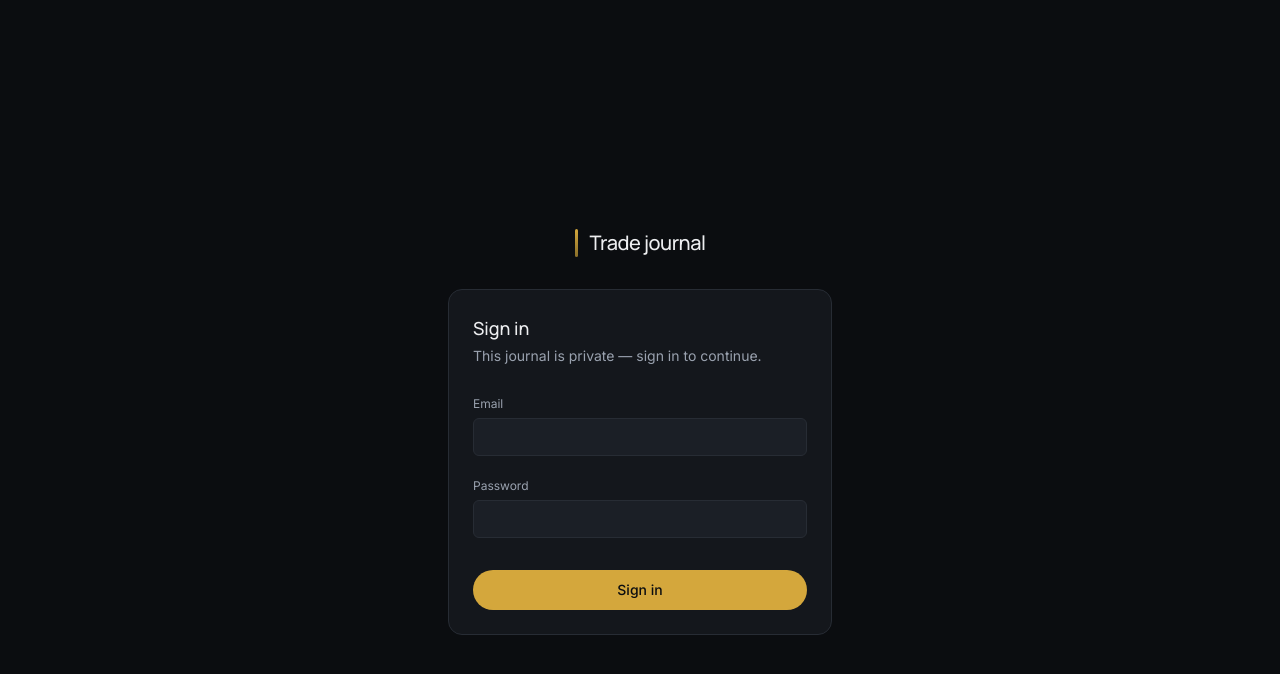
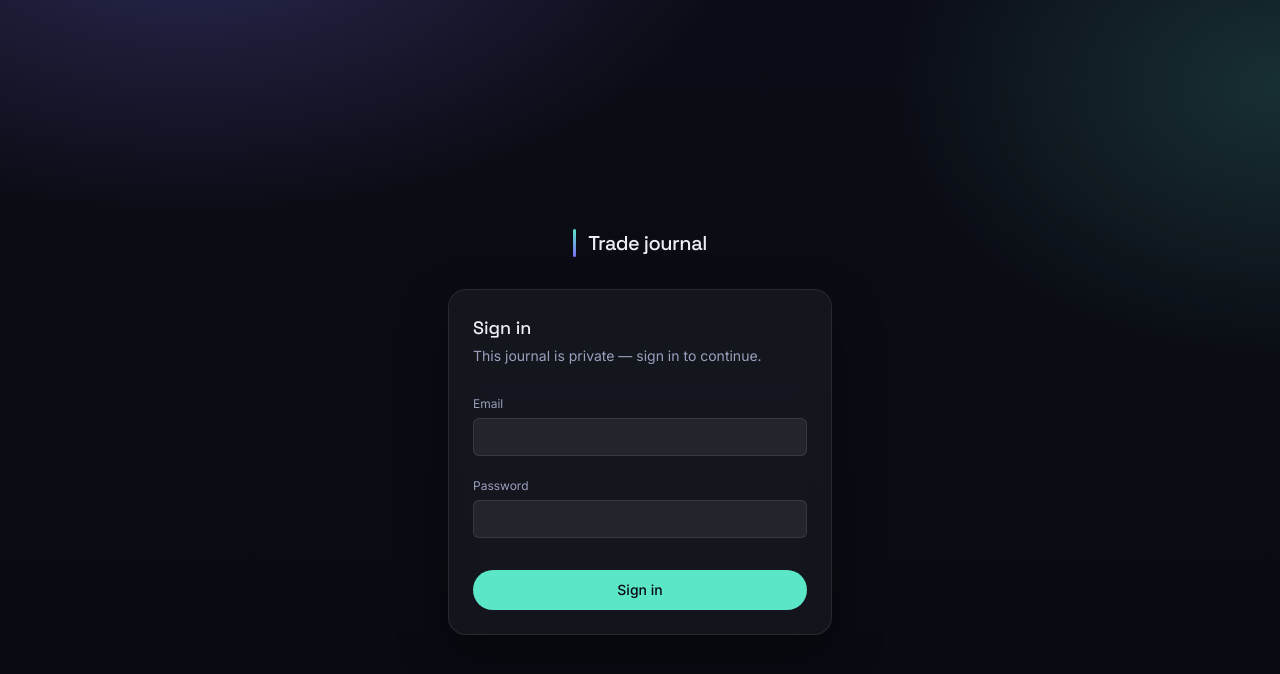
Before and after one commit to Ibex361/trade-journal, a Next.js app: page /login in a window 1280 px wide. Shown: the top 674 px of the page. Built offline with nearby package versions, Linux system fonts and the light colour scheme; no server answers; the database is empty.

Commit message:
Design refinement: rebuild foundation tokens (Concept C)

```diff
--- a/app/globals.css
+++ b/app/globals.css
@@ -1,27 +1,58 @@
 @tailwind base;
 @tailwind components;
 @tailwind utilities;
+
+/*
+ * Design tokens — Concept C ("Cinematic Depth"). These mirror the values in
+ * tailwind.config.ts so raw CSS/SVG (chart gradients, etc.) can reference the
+ * same palette Tailwind utility classes use, instead of hardcoding hex twice.
+ */
+:root {
+  --ink: #edeff7;
+  --ink-2: #9ba0be;
+  --ink-3: #5c6180;
+  --glow: #5ce6c8;
+  --glow-2: #7c6ff0;
+  --loss: #fb7185;
+  --panel: rgba(255, 255, 255, 0.045);
+  --panel-b: rgba(255, 255, 255, 0.09);
+
+  --ease-out: cubic-bezier(0.16, 1, 0.3, 1);
+  --duration-fast: 150ms;
+  --duration-base: 250ms;
+  --duration-slow: 400ms;
+}
 
 html {
   color-scheme: dark;
 }
 
 body {
-  background: #0b0d10;
-  color: #edeef0;
+  /* Atmospheric backdrop: violet glow upper-left, teal glow upper-right,
+     fading to near-black. Not `background-attachment: fixed` on purpose —
+     that's unreliable on iOS Safari/Samsung Internet, which this app has
+     been bitten by before. */
+  background: radial-gradient(900px 500px at 15% -10%, rgba(124, 111, 240, 0.28), transparent 60%),
+    radial-gradient(700px 500px at 100% 10%, rgba(92, 230, 200, 0.16), transparent 55%),
+    linear-gradient(180deg, #0b0d16 0%, #090a11 100%);
+  color: var(--ink);
 }
 
-/* Signature element: a thin vertical signal bar, echoing a trade's R-multiple */
+/*
+ * Signature element. Previously a static gold vertical bar; now the same
+ * teal-to-violet glow that is Concept C's signature motif and will run
+ * through the equity curve and progress bars once Step 3/4 rebuild those.
+ */
 .signal-bar {
   display: inline-block;
   width: 3px;
   border-radius: 2px;
-  background: linear-gradient(180deg, #d4a73c 0%, #8a6f2a 100%);
+  background: linear-gradient(180deg, var(--glow) 0%, var(--glow-2) 100%);
 }
 
 ::selection {
-  background: #d4a73c;
-  color: #0b0d10;
+  background: var(--glow);
+  color: #090a11;
 }
 
 .no-scrollbar {
@@ -34,7 +65,22 @@ body {
 
 * {
   scrollbar-width: thin;
-  scrollbar-color: #272c34 transparent;
+  scrollbar-color: var(--panel-b) transparent;
+}
+
+/*
+ * Foundation-level glass effect. Every existing panel already uses the
+ * `bg-surface-1`/`bg-surface-2` + `rounded-card` recipe (StatCard,
+ * SettingsCard, every page section, etc.), so giving that shape a blur +
+ * elevation shadow here makes the whole app read as glass immediately,
+ * without editing each component. Step 3 should formalize this into a
+ * proper shared Card/Panel component instead of this attribute-selector
+ * shim (the same technique the print rules below already use).
+ */
+[class*="rounded-card"] {
+  backdrop-filter: blur(16px);
+  -webkit-backdrop-filter: blur(16px);
+  box-shadow: 0 20px 50px rgba(0, 0, 0, 0.35);
 }
 
 /*
@@ -69,10 +115,14 @@ body {
     color: #85888d !important;
   }
   [class*="text-brass"] {
-    color: #8a6f2a !important;
+    color: #1f8a76 !important; /* darkened teal, legible on white */
+  }
+  [class*="rounded-card"] {
+    backdrop-filter: none !important;
+    box-shadow: none !important;
   }
   .signal-bar {
-    background: #8a6f2a !important;
+    background: #1f8a76 !important;
   }
   .shadow,
   .shadow-md,
--- a/app/layout.tsx
+++ b/app/layout.tsx
@@ -1,13 +1,15 @@
 import type { Metadata, Viewport } from "next";
-import { Manrope, Inter, JetBrains_Mono } from "next/font/google";
+import { Space_Grotesk, Inter, JetBrains_Mono } from "next/font/google";
 import "./globals.css";
 import AppHeader from "@/components/AppHeader";
 import { AccountProvider } from "@/lib/AccountContext";
 import { WinRateModeProvider } from "@/lib/WinRateModeContext";
 
-const manrope = Manrope({ subsets: ["latin"], variable: "--font-manrope" });
-const inter = Inter({ subsets: ["latin"], variable: "--font-inter" });
-const jbmono = JetBrains_Mono({ subsets: ["latin"], variable: "--font-jbmono" });
+// Concept C's type pairing: Space Grotesk (display) + Inter (body) + JetBrains
+// Mono (numbers). Inter/JetBrains Mono are unchanged from before.
+const spaceGrotesk = Space_Grotesk({ subsets: ["latin"], variable: "--font-display" });
+const inter = Inter({ subsets: ["latin"], variable: "--font-body" });
+const jbmono = JetBrains_Mono({ subsets: ["latin"], variable: "--font-mono" });
 
 export const metadata: Metadata = {
   title: "Trade journal",
@@ -29,7 +31,7 @@ export const metadata: Metadata = {
 };
 
 export const viewport: Viewport = {
-  themeColor: "#0b0d10",
+  themeColor: "#090a11",
 };
 
 export default function RootLayout({
@@ -38,7 +40,7 @@ export default function RootLayout({
   children: React.ReactNode;
 }) {
   return (
-    <html lang="en" className={`${manrope.variable} ${inter.variable} ${jbmono.variable}`}>
+    <html lang="en" className={`${spaceGrotesk.variable} ${inter.variable} ${jbmono.variable}`}>
       <body className="font-body min-h-screen">
         <AccountProvider>
           <WinRateModeProvider>
--- a/tailwind.config.ts
+++ b/tailwind.config.ts
@@ -5,31 +5,59 @@ const config: Config = {
   theme: {
     extend: {
       colors: {
+        // Neutral surfaces. 1/2 are translucent "glass" fills meant to sit on
+        // top of the atmospheric gradient body background (see globals.css) —
+        // every existing bg-surface-1 / bg-surface-2 panel becomes a glass
+        // panel automatically, no component changes needed.
         surface: {
-          0: "#0B0D10",
-          1: "#14171C",
-          2: "#1B1F26",
-          border: "#272C34",
+          0: "#090A11", // solid near-black — inputs, overlays, text-on-accent
+          1: "rgba(255,255,255,0.045)", // primary glass panel fill
+          2: "rgba(255,255,255,0.07)", // nested / hover glass fill
+          border: "rgba(255,255,255,0.09)",
         },
         ink: {
-          primary: "#EDEEF0",
-          secondary: "#9AA2AF",
-          muted: "#5C636F",
+          primary: "#EDEFF7",
+          secondary: "#9BA0BE",
+          muted: "#5C6180",
         },
+        // Signature two-tone accent for Concept C: a teal-to-violet glow.
+        // This is the real going-forward name — Step 3 should reach for this
+        // (and `glow-violet`) directly when it rebuilds shared components.
+        glow: {
+          DEFAULT: "#5CE6C8",
+          violet: "#7C6FF0",
+        },
+        // Deprecated alias for the old single-tone gold accent. Kept only so
+        // the ~60 existing `brass-*` / `bg-brass` / `accent-brass` classes
+        // scattered across components stay styled (now in teal) until Step 3
+        // renames each of them onto `glow`. Remove this block once that's done.
         brass: {
-          DEFAULT: "#D4A73C",
-          dim: "#8A6F2A",
+          DEFAULT: "#5CE6C8",
+          dim: "#2F9885",
         },
-        gain: "#2BB673",
-        loss: "#E5484D",
+        gain: "#5CE6C8", // same teal as glow — a win is the glow signal
+        loss: "#FB7185",
       },
       fontFamily: {
-        display: ["var(--font-manrope)", "sans-serif"],
-        body: ["var(--font-inter)", "sans-serif"],
-        mono: ["var(--font-jbmono)", "monospace"],
+        display: ["var(--font-display)", "sans-serif"], // Space Grotesk
+        body: ["var(--font-body)", "sans-serif"], // Inter
+        mono: ["var(--font-mono)", "monospace"], // JetBrains Mono
       },
       borderRadius: {
-        card: "14px",
+        card: "18px", // was 14px — every existing panel picks this up as-is
+        panel: "20px", // new, larger radius for Step 3's bigger glass sections
+      },
+      boxShadow: {
+        glass: "0 20px 50px rgba(0,0,0,.35)",
+        glow: "0 0 18px rgba(92,230,200,.5)",
+      },
+      transitionDuration: {
+        fast: "150ms",
+        base: "250ms",
+        slow: "400ms",
+      },
+      transitionTimingFunction: {
+        out: "cubic-bezier(.16,1,.3,1)",
       },
     },
   },
```
